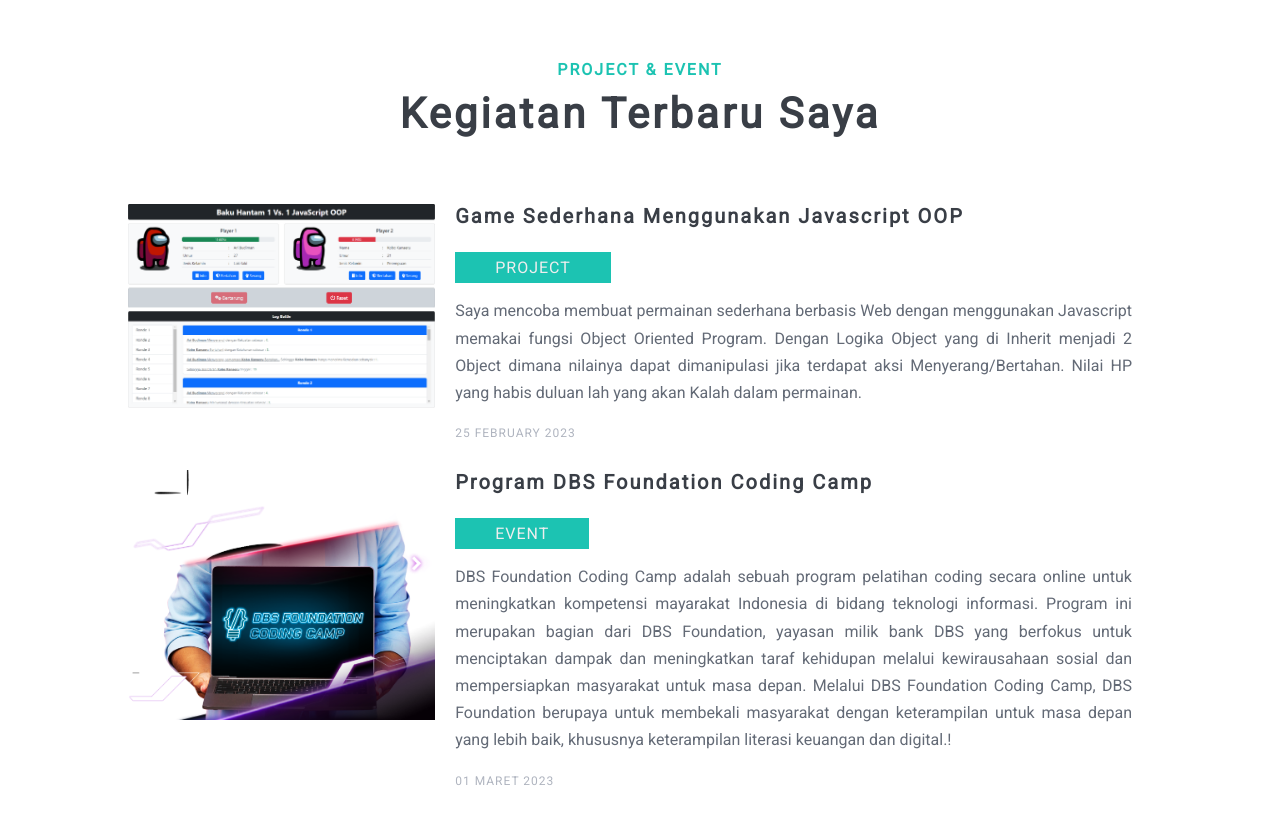
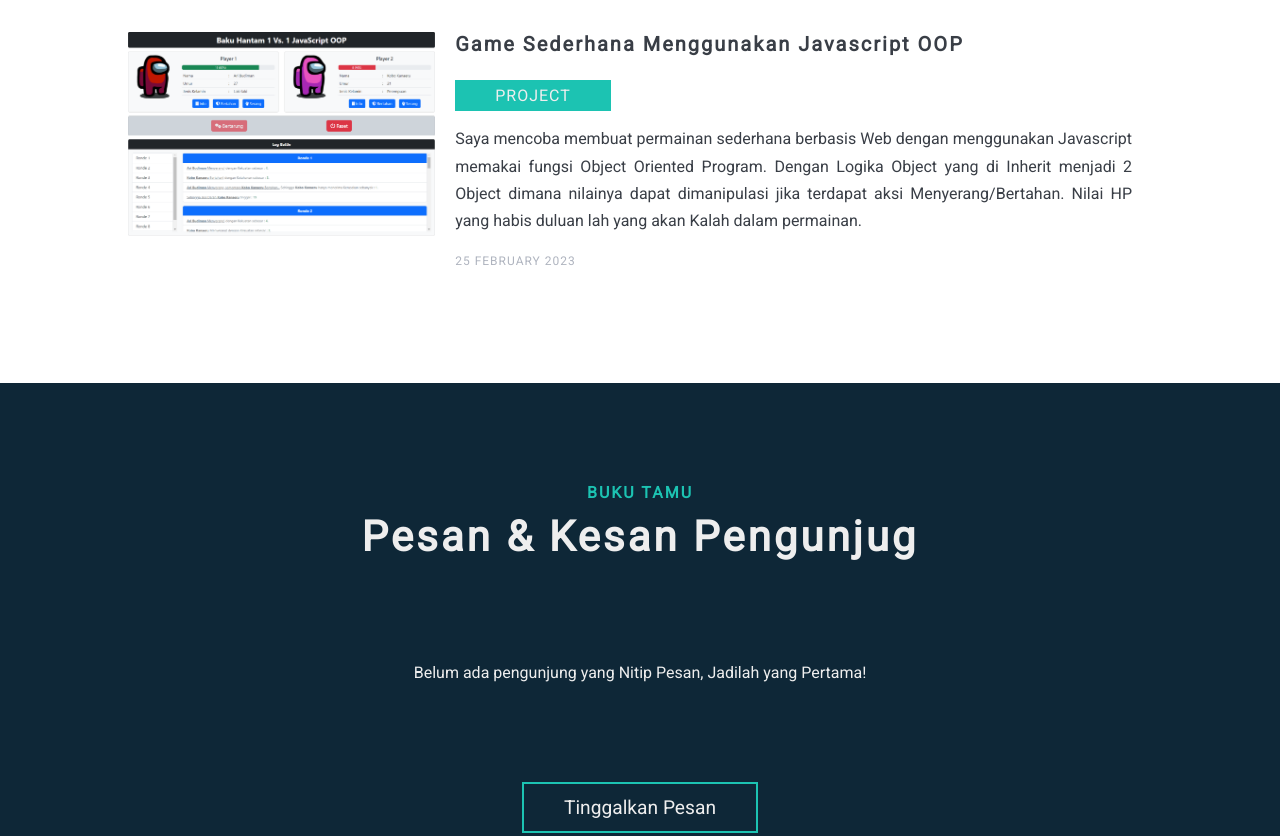
Before and after one commit to rhyman18/portofolio-web, a plain HTML site: page index.html in a window 1280 px wide. Shown: the part 3280-4116 px from the top of the page. Drawn offline with Linux system fonts and the light colour scheme.

Commit message:
fix html style

```diff
--- a/assets/style/style.css
+++ b/assets/style/style.css
@@ -1,7 +1,7 @@
 /* import font dari google */
 @import url('https://fonts.googleapis.com/css2?family=Roboto&display=swap');
 @import url('https://fonts.googleapis.com/css2?family=Source+Code+Pro&display=swap');
-@import url('https://fonts.googleapis.com/css2?family=Dancing+Script:wght@700&display=swap');
+@import url('https://fonts.googleapis.com/css2?family=Dancing+Script&display=swap');
 
 *, html, body {
     margin: 0;
@@ -407,15 +407,6 @@
     display: flex;
     text-align: start;
     margin: 15px 0;
-    cursor: pointer;
-}
-
-#post:hover {
-    transform: scale(1.1);
-}
-
-#post:active {
-    transform: scale(1);
 }
 
 .post-gambar {
--- a/index.html
+++ b/index.html
@@ -150,9 +150,9 @@
                 <div class="skill">
                     <i class="fa-brands fa-vuejs fa-3x"></i><br>Vue.js
                 </div>
-                <div class="skill">
+                <!-- <div class="skill">
                     <i class="fa-brands fa-react fa-3x"></i><br>React
-                </div>
+                </div> -->
                 <!-- <div class="skill">
                     <i class="fa-solid fa-code fa-3x"></i><br>Svelte
                 </div> -->
@@ -172,7 +172,7 @@
                 <div class="skill">
                     <i class="fa-solid fa-fire fa-3x"></i><br>CodeIgniter
                 </div>
-                <div class="skill">
+                <!-- <div class="skill">
                     <i class="fa-solid fa-server fa-3x"></i><br>Express
                 </div>
                 <div class="skill">
@@ -180,7 +180,7 @@
                 </div>
                 <div class="skill">
                     <i class="fa-brands fa-square-js fa-3x"></i><br>Nuxt.js
-                </div>
+                </div> -->
             </div>
 
         </div>
@@ -206,21 +206,8 @@
                 <div class="post-content">
                     <div class="post-judul"><a href="https://gelud-jsoop.vercel.app/">Game Sederhana Menggunakan Javascript OOP</a></div>
                     <span class="category">Project</span>
-                    <p class="post-isi">Saya mencoba membuat permainan sederhana berbasis Web dengan menggunakan Javascript memakai fungsi Object Oriented Program. Dengan Logika Object yang di Inherit menjadi 2 Object dimana nilainya dapat dimanipulasi jika terdapat aksi Menyerang/Bertahan. Nilai HP yang habis duluan lah yang akan Kalah dalam permainan.</p>
+                    <p class="post-isi"><a href="https://gelud-jsoop.vercel.app/">Saya mencoba membuat permainan sederhana berbasis Web dengan menggunakan Javascript memakai fungsi Object Oriented Program. Dengan Logika Object yang di Inherit menjadi 2 Object dimana nilainya dapat dimanipulasi jika terdapat aksi Menyerang/Bertahan. Nilai HP yang habis duluan lah yang akan Kalah dalam permainan.</a></p>
                     <p class="date">25 February 2023</p>
-                </div>
-            </article>
-
-            <!-- semantic article 2 -->
-            <article id="post">
-                <div class="post-gambar">
-                    <img src="assets/images/post-2.png" alt="Program_DBS_Foundation_Coding_Camp">
-                </div>
-                <div class="post-content">
-                    <div class="post-judul"><a href="https://www.dbs.com/spark/index/id_id/site/codingcamp/index.html">Program DBS Foundation Coding Camp</a></div>
-                    <span class="category">Event</span>
-                    <p class="post-isi">DBS Foundation Coding Camp adalah sebuah program pelatihan coding secara online untuk meningkatkan kompetensi mayarakat Indonesia di bidang teknologi informasi. Program ini merupakan bagian dari DBS Foundation, yayasan milik bank DBS yang berfokus untuk menciptakan dampak dan meningkatkan taraf kehidupan melalui kewirausahaan sosial dan mempersiapkan masyarakat untuk masa depan. Melalui DBS Foundation Coding Camp, DBS Foundation berupaya untuk membekali masyarakat dengan keterampilan untuk masa depan yang lebih baik, khususnya keterampilan literasi keuangan dan digital.!</p>
-                    <p class="date">01 Maret 2023</p>
                 </div>
             </article>
 
```
